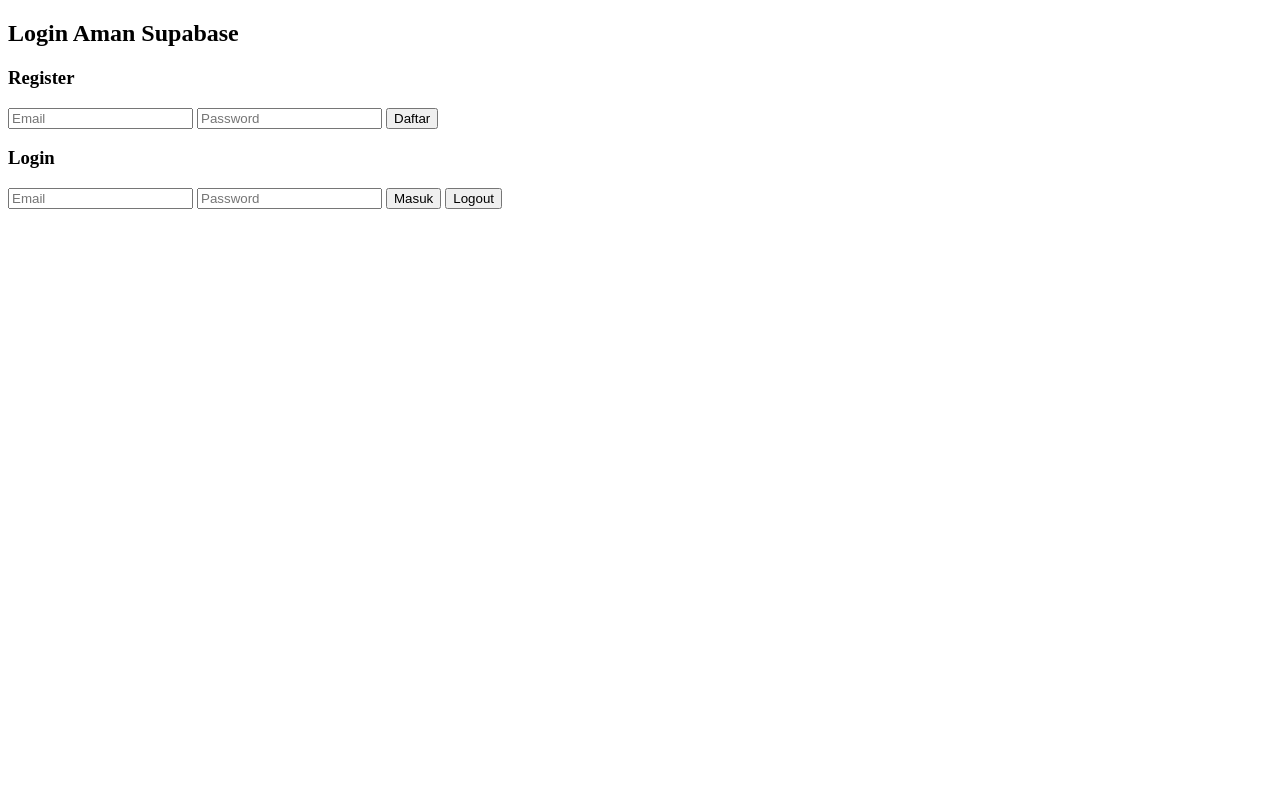
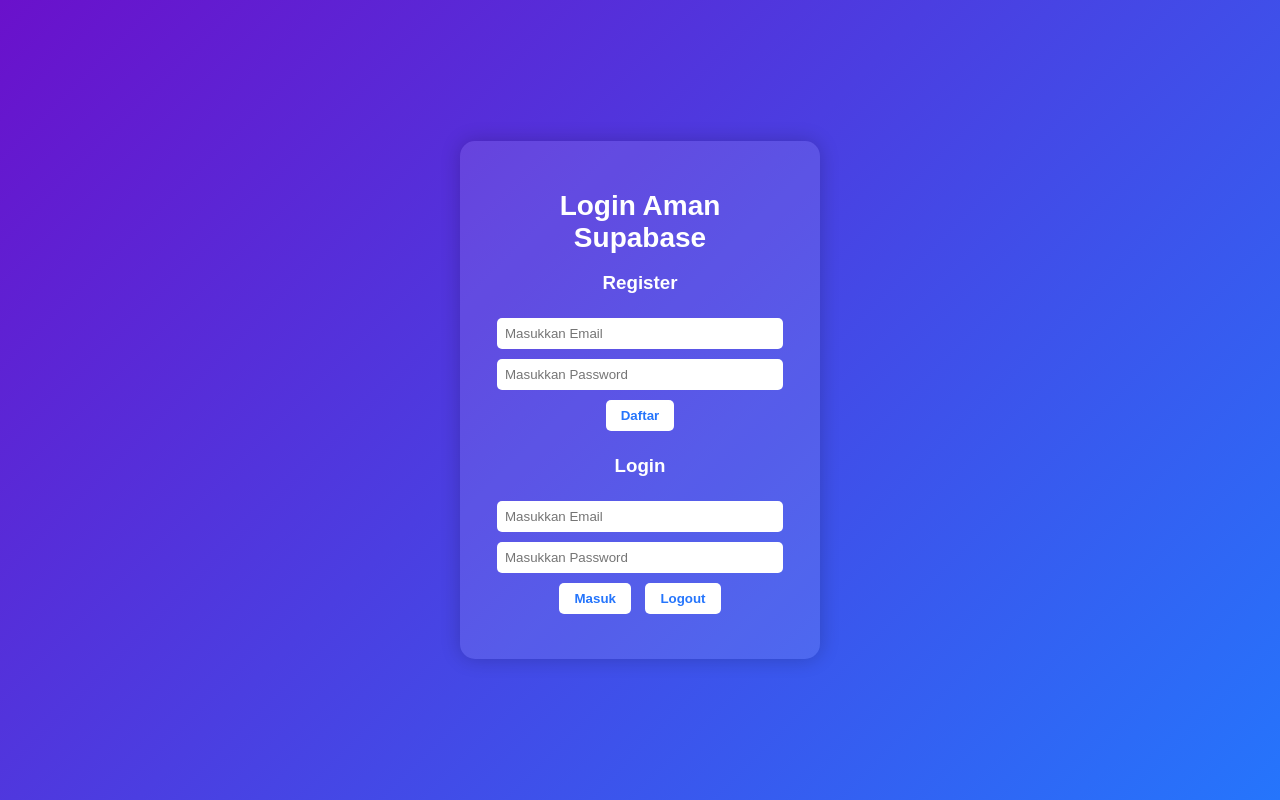
Before and after one commit to wahyunirina533-debug/login-aman-rina, a plain HTML site: page index.html in a window 1280 px wide. Drawn offline with nearby package versions, Linux system fonts and the light colour scheme.

Commit message:
Add files via upload

```diff
--- a/index.html
+++ b/index.html
@@ -4,21 +4,84 @@
   <meta charset="UTF-8" />
   <title>Login Aman Supabase</title>
   <script src="https://cdn.jsdelivr.net/npm/@supabase/supabase-js@2"></script>
+  <style>
+    body {
+      font-family: "Poppins", sans-serif;
+      background: linear-gradient(135deg, #6a11cb, #2575fc);
+      color: white;
+      display: flex;
+      flex-direction: column;
+      align-items: center;
+      justify-content: center;
+      height: 100vh;
+      margin: 0;
+    }
+
+    h2 {
+      margin-bottom: 10px;
+      font-size: 28px;
+    }
+
+    .container {
+      background: rgba(255, 255, 255, 0.1);
+      padding: 25px 30px;
+      border-radius: 15px;
+      box-shadow: 0 0 20px rgba(0,0,0,0.2);
+      width: 300px;
+      text-align: center;
+    }
+
+    input {
+      width: 90%;
+      padding: 8px;
+      margin: 5px 0;
+      border: none;
+      border-radius: 5px;
+      outline: none;
+    }
+
+    button {
+      background: #fff;
+      color: #2575fc;
+      font-weight: bold;
+      border: none;
+      padding: 8px 15px;
+      margin: 5px;
+      border-radius: 5px;
+      cursor: pointer;
+      transition: 0.3s;
+    }
+
+    button:hover {
+      background: #2575fc;
+      color: white;
+    }
+
+    .message {
+      margin-top: 15px;
+      font-size: 16px;
+      font-weight: bold;
+    }
+  </style>
 </head>
+
 <body>
-  <h2>Login Aman Supabase</h2>
+  <div class="container">
+    <h2>Login Aman Supabase</h2>
 
-  <h3>Register</h3>
-  <input type="email" id="regEmail" placeholder="Email">
-  <input type="password" id="regPass" placeholder="Password">
-  <button onclick="register()">Daftar</button>
+    <h3>Register</h3>
+    <input type="email" id="regEmail" placeholder="Masukkan Email"><br>
+    <input type="password" id="regPass" placeholder="Masukkan Password"><br>
+    <button onclick="register()">Daftar</button>
 
-  <h3>Login</h3>
-  <input type="email" id="logEmail" placeholder="Email">
-  <input type="password" id="logPass" placeholder="Password">
-  <button onclick="login()">Masuk</button>
+    <h3>Login</h3>
+    <input type="email" id="logEmail" placeholder="Masukkan Email"><br>
+    <input type="password" id="logPass" placeholder="Masukkan Password"><br>
+    <button onclick="login()">Masuk</button>
+    <button onclick="logout()">Logout</button>
 
-  <button onclick="logout()">Logout</button>
+    <div class="message" id="message"></div>
+  </div>
 
   <script>
     const { createClient } = supabase;
@@ -26,12 +89,14 @@
     const supabaseKey = "eyJhbGciOiJIUzI1NiIsInR5cCI6IkpXVCJ9.eyJpc3MiOiJzdXBhYmFzZSIsInJlZiI6InF0emdpemF2enZweWNmcmlpdHh6Iiwicm9sZSI6ImFub24iLCJpYXQiOjE3NjI0MzYxNDAsImV4cCI6MjA3ODAxMjE0MH0.5ZCieOi8W0Qa-wetqRAAcJI382-bD_HITOclUAUe4xY";
     const supabaseClient = createClient(supabaseUrl, supabaseKey);
 
+    const message = document.getElementById("message");
+
     async function register() {
       const { error } = await supabaseClient.auth.signUp({
         email: regEmail.value,
         password: regPass.value
       });
-      alert(error ? error.message : "Registrasi Berhasil!");
+      message.innerHTML = error ? `<span style="color: #ff6b6b;">${error.message}</span>` : `<span style="color: #00ffcc;">Registrasi Berhasil!</span>`;
     }
 
     async function login() {
@@ -39,12 +104,12 @@
         email: logEmail.value,
         password: logPass.value
       });
-      alert(error ? error.message : "Login Berhasil!");
+      message.innerHTML = error ? `<span style="color: #ff6b6b;">${error.message}</span>` : `<span style="color: #00ffcc;">Login Berhasil!</span>`;
     }
 
     async function logout() {
       await supabaseClient.auth.signOut();
-      alert("Logout Berhasil!");
+      message.innerHTML = `<span style="color: #ccc;">Logout berhasil.</span>`;
     }
   </script>
 </body>
```
